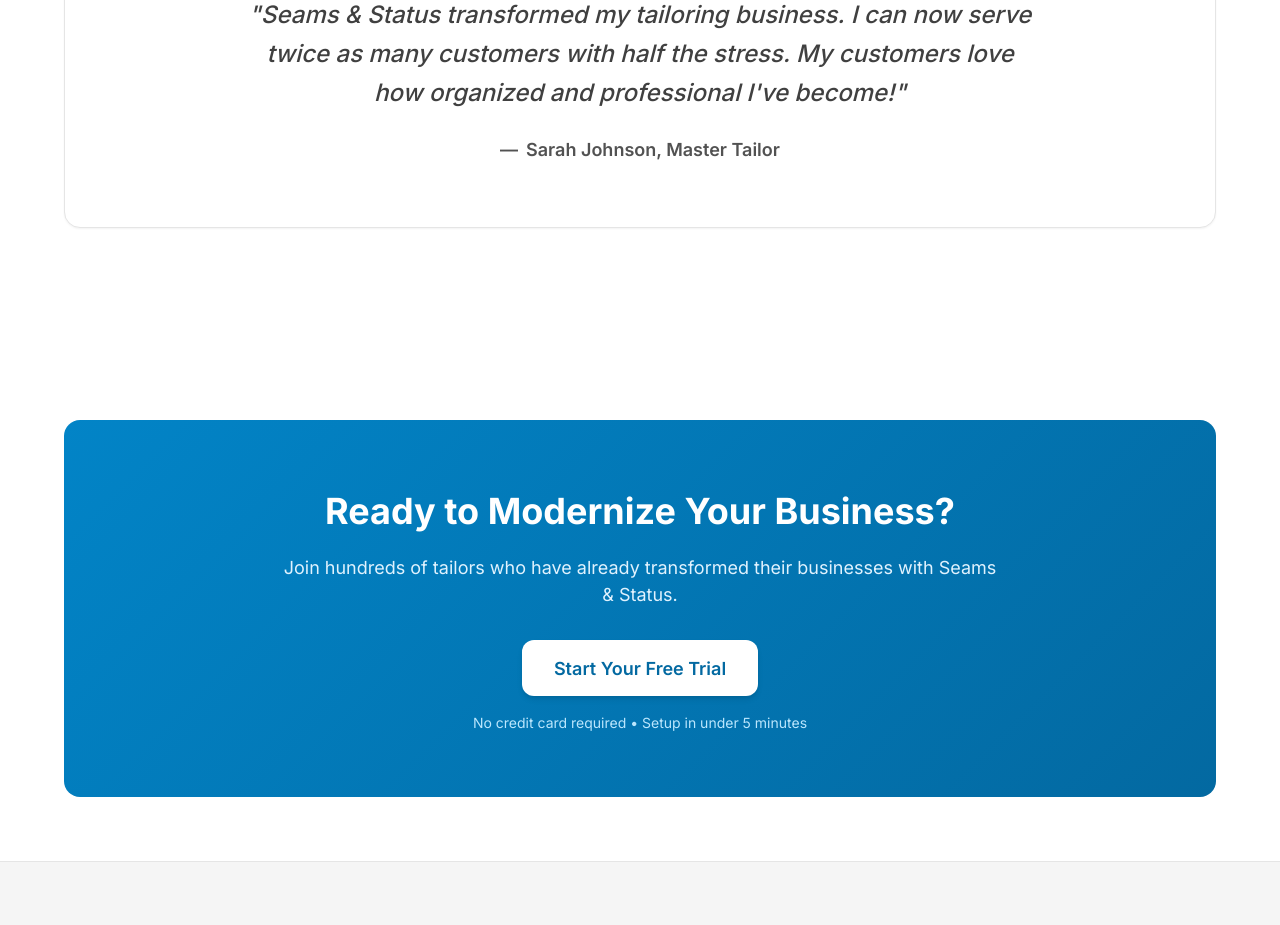
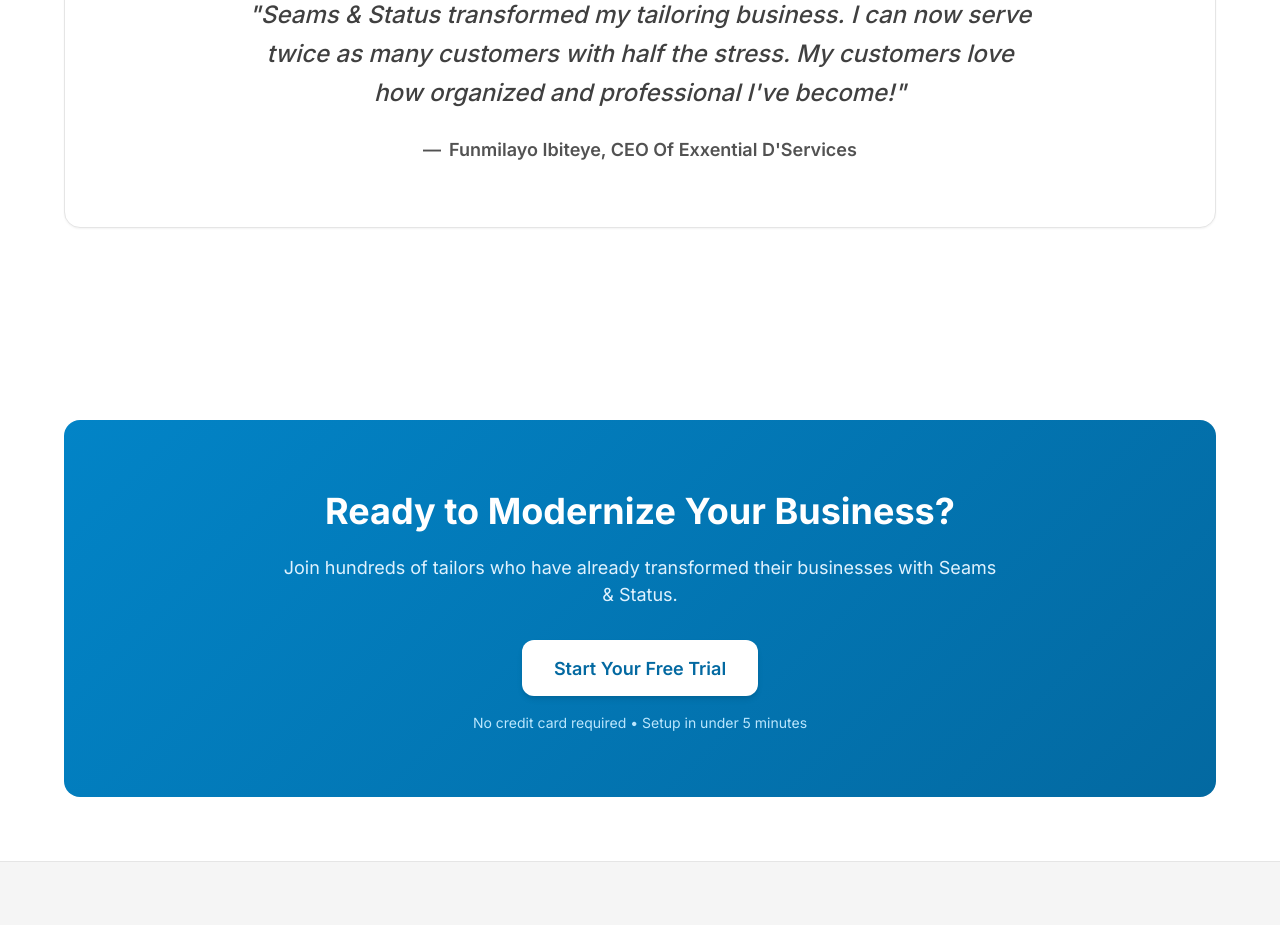
Before and after one commit to Ay7ot/seams-and-status, a Next.js app in the folder marketing-app/: page / in a window 1280 px wide. Shown: the part 3560-4485 px from the top of the page. Built offline with nearby package versions, Linux system fonts and the light colour scheme; no server answers; a web font is replaced by a local one.

Commit message:
Minor change to marketing website

```diff
--- a/marketing-app/src/app/page.tsx
+++ b/marketing-app/src/app/page.tsx
@@ -26,8 +26,6 @@
 export default function Home() {
   const [isSidebarOpen, setIsSidebarOpen] = useState(false);
   const mainAppUrl = process.env.NEXT_PUBLIC_MAIN_APP_URL || 'http://localhost:3000';
-
-  console.log(mainAppUrl, process.env.NEXT_PUBLIC_MAIN_APP_URL);
 
   const toggleSidebar = () => {
     setIsSidebarOpen(!isSidebarOpen);
@@ -248,7 +246,7 @@
                 with half the stress. My customers love how organized and professional I&apos;ve become!&quot;
               </p>
               <footer>
-                Sarah Johnson, Master Tailor
+                Funmilayo Ibiteye, CEO Of Exxential D'Services
               </footer>
             </div>
           </section>
```
